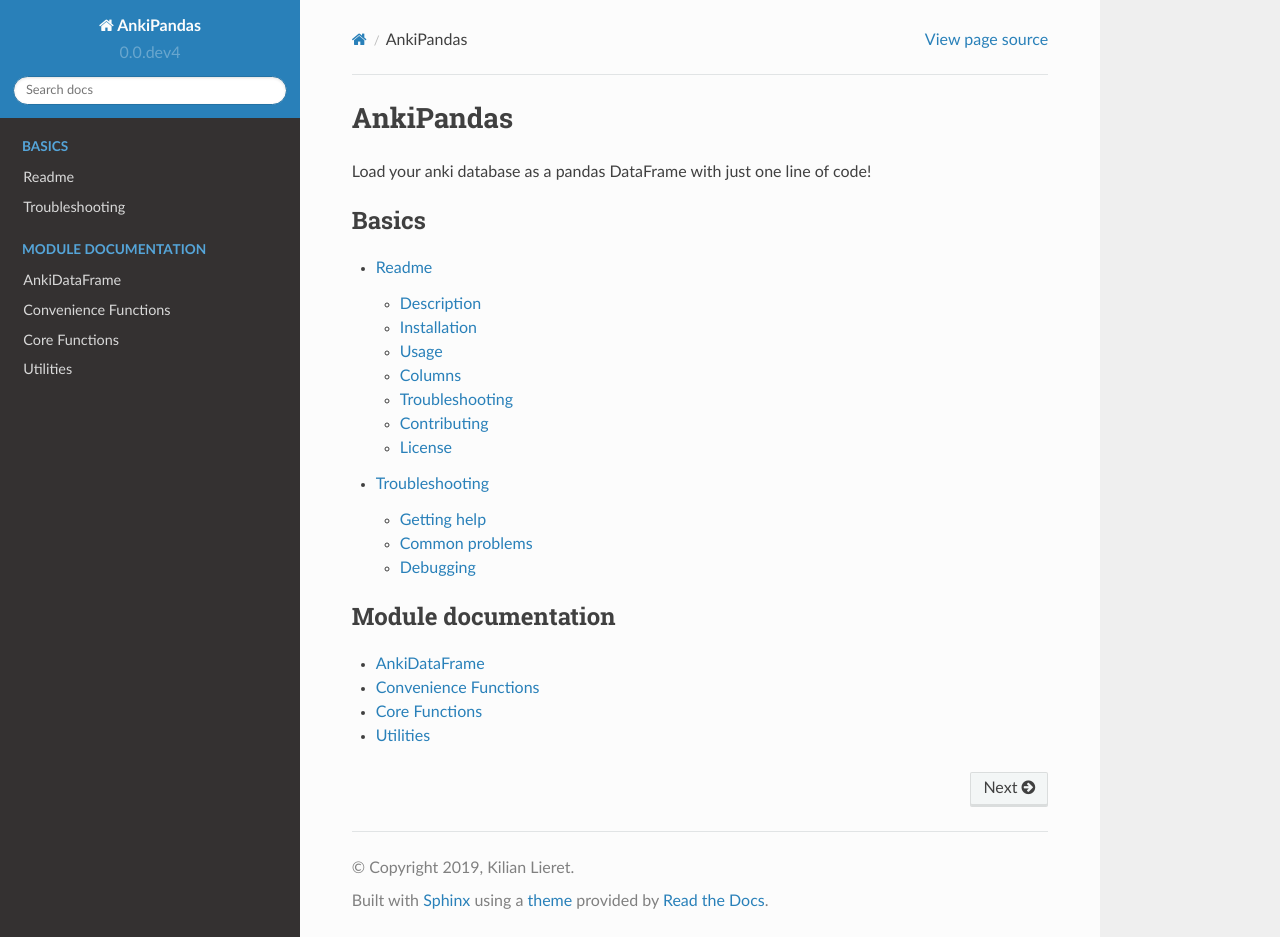
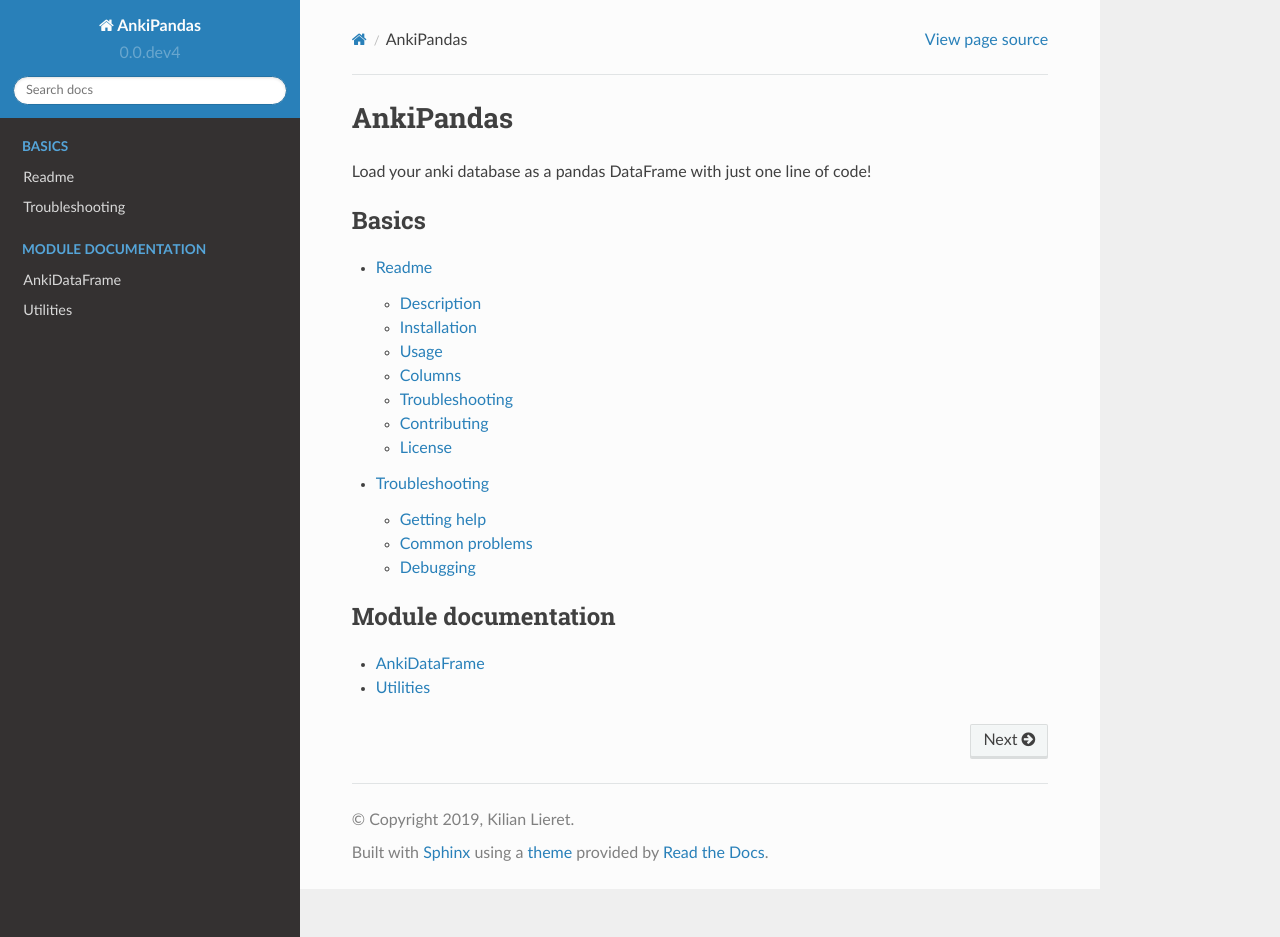
Before and after one commit to klieret/AnkiPandas, a Sphinx documentation site: the page built from doc/index.rst, in a window 1280 px wide and 937 px high. Built offline with Sphinx 7.4.7 and the Read the Docs theme 2.0.0, drawn with Linux system fonts in a browser that asks for light colours.

Commit message:
[Doc] Remove documentation for core and convenience methods for now

```diff
--- a/README.rst
+++ b/README.rst
@@ -110,10 +110,6 @@
 
 .. _documentation: https://ankipandas.readthedocs.io/
 
-The basic implementation is done in a functional way, so if you prefer
-the vanilla pandas ``DataFrame``, you can also just use these functions to manipulate
-them.
-Again, the documentation_ is a good starting point!
 
 Columns
 -------
--- a/doc/convenience_functions.rst
+++ /dev/null
@@ -1,6 +0,0 @@
-Convenience Functions
-=====================
-
-.. automodule:: ankipandas.convenience_functions
-    :members:
-    :undoc-members:
--- a/doc/core_functions.rst
+++ /dev/null
@@ -1,6 +0,0 @@
-Core Functions
-==============
-
-.. automodule:: ankipandas.core_functions
-  :members:
-  :undoc-members:
--- a/doc/index.rst
+++ b/doc/index.rst
@@ -16,6 +16,4 @@
     :caption: Module documentation
 
     ankidf
-    convenience_functions
-    core_functions
     util
```
Also changed, not shown: other parts of README.rst (+1 -1 lines).
